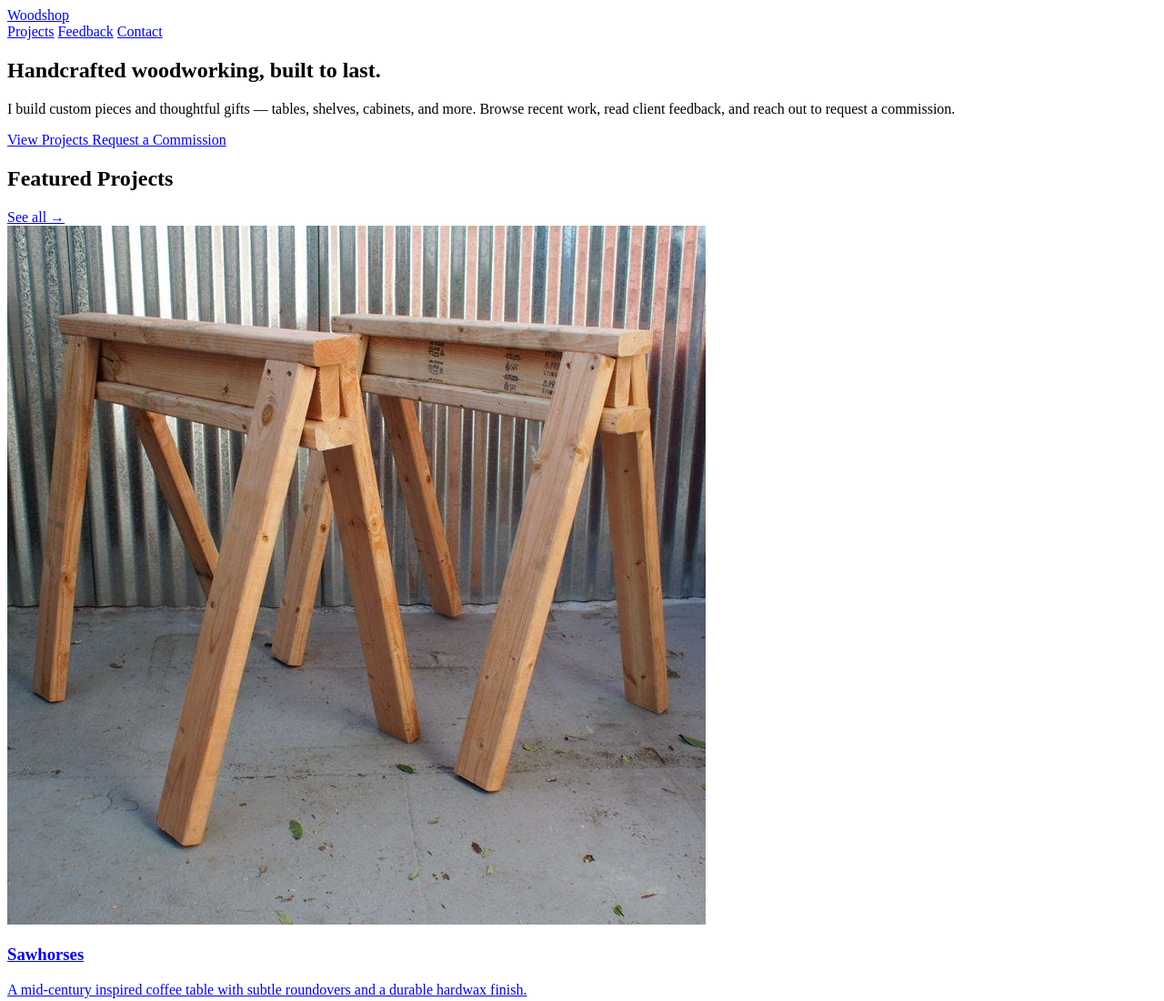
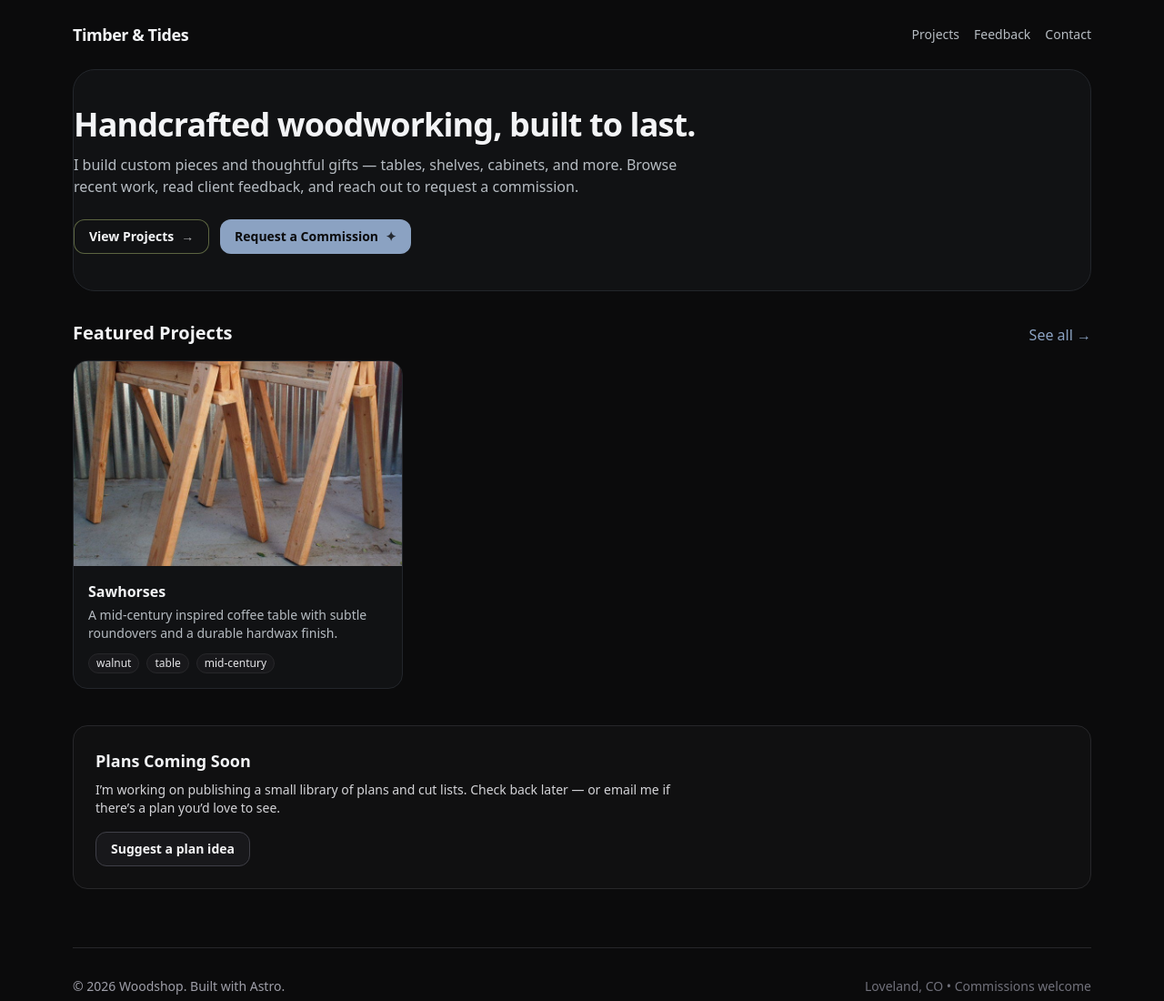
Before and after one commit to schillingjerrid/timber-and-tides-woodcraft-website, an Astro site: page / in a window 1280 px wide. Shown: the top 1100 px of the page at 91% size. Built offline with nearby package versions, Linux system fonts and the light colour scheme; Astro itself is replaced by a stand-in of ours.

Commit message:
Initial theming and layout

```diff
--- a/src/components/Gallery.astro
+++ b/src/components/Gallery.astro
@@ -1,11 +1,18 @@
 ---
-const { images = [], altPrefix = "Project photo" } = Astro.props;
+type Props = {
+  images?: string[];
+  altPrefix?: string;
+};
+
+const props = Astro.props as Props;
+const images: string[] = props.images ?? [];
+const altPrefix: string = props.altPrefix ?? "Project photo";
 ---
 
 {images.length > 0 && (
   <div class="mt-6 grid grid-cols-1 gap-3 sm:grid-cols-2">
-    {images.map((src, i) => (
-      <div class="overflow-hidden rounded-xl border border-zinc-800 bg-zinc-900">
+    {images.map((src: string, i: number) => (
+      <div class="overflow-hidden rounded-xl border border-border bg-surface">
         <img
           src={src}
           alt={`${altPrefix} ${i + 1}`}
--- a/src/components/ProjectCard.astro
+++ b/src/components/ProjectCard.astro
@@ -1,14 +1,27 @@
 ---
 import TagPill from "./TagPill.astro";
 
-const { href, title, excerpt, coverImage, tags = [] } = Astro.props;
+type Props = {
+  href: string;
+  title: string;
+  excerpt?: string;
+  coverImage: string;
+  tags?: string[];
+};
+
+const props = Astro.props as Props;
+const href: string = props.href;
+const title: string = props.title;
+const excerpt: string | undefined = props.excerpt;
+const coverImage: string = props.coverImage;
+const tags: string[] = props.tags ?? [];
 ---
 
 <a
   href={href}
-  class="group overflow-hidden rounded-2xl border border-zinc-800 bg-zinc-900/40 hover:bg-zinc-900 transition"
+  class="group overflow-hidden rounded-2xl border border-border bg-surface hover:bg-surface-2 transition"
 >
-  <div class="aspect-16/10 overflow-hidden bg-zinc-900">
+  <div class="aspect-16/10 overflow-hidden bg-surface">
     <img
       src={coverImage}
       alt={title}
@@ -19,11 +32,14 @@ const { href, title, excerpt, coverImage, tags = [] } = Astro.props;
 
   <div class="p-4">
     <h3 class="text-base font-semibold">{title}</h3>
-    {excerpt && <p class="mt-1 text-sm text-zinc-300">{excerpt}</p>}
 
-    {tags?.length > 0 && (
+    {excerpt && <p class="mt-1 text-sm text-muted">{excerpt}</p>}
+
+    {tags.length > 0 && (
       <div class="mt-3 flex flex-wrap gap-2">
-        {tags.slice(0, 4).map((t) => <TagPill tag={t} />)}
+        {tags.slice(0, 4).map((t: string) => (
+          <TagPill tag={t} />
+        ))}
       </div>
     )}
   </div>
--- a/src/layouts/BaseLayout.astro
+++ b/src/layouts/BaseLayout.astro
@@ -1,4 +1,6 @@
 ---
+import "../styles/theme.css";
+
 const {
   title = "Woodworking Portfolio",
   description = "Handcrafted woodworking projects and commissions.",
@@ -14,21 +16,26 @@ const {
     <title>{title}</title>
 
     <meta name="theme-color" content="#0b0f0e" />
+
+    <!-- <link rel="icon" href="/favicon.ico" /> -->
+    <link rel="icon" type="image/svg+xml" href="/favicon.svg" />
+    <!-- <link rel="apple-touch-icon" href="/apple-touch-icon.png" /> -->
   </head>
 
-  <body class="min-h-screen bg-zinc-950 text-zinc-100">
+  <body class="min-h-screen bg-bg text-fg">
     <div class="mx-auto max-w-6xl px-4">
       <header class="py-6 flex items-center justify-between gap-4">
-        <a href="/" class="font-semibold tracking-tight text-lg">
-          Woodshop
+        <a href="/" class="font-semibold tracking-tight text-lg text-fg">
+          Timber & Tides
         </a>
 
-        <nav class="flex gap-4 text-sm text-zinc-200">
-          <a class="hover:text-white" href="/projects/">Projects</a>
-          <a class="hover:text-white" href="/testimonials/">Feedback</a>
-          <a class="hover:text-white" href="/contact/">Contact</a>
+        <nav class="flex gap-4 text-sm text-muted">
+          <a class="hover:text-fg transition" href="/projects/">Projects</a>
+          <a class="hover:text-fg transition" href="/testimonials/">Feedback</a>
+          <a class="hover:text-fg transition" href="/contact/">Contact</a>
         </nav>
       </header>
+
 
       <main class="pb-16">
         <slot />
--- a/src/pages/index.astro
+++ b/src/pages/index.astro
@@ -14,11 +14,18 @@ const featured = projects
   title="Woodshop — Portfolio"
   description="Handcrafted woodworking projects, client feedback, and commission requests."
 >
-  <section class="py-10">
+  <section class="py-10 rounded-3xl border border-border bg-surface relative overflow-hidden">
+  <div
+    class="absolute inset-0 opacity-30 pointer-events-none"
+    style="background:  radial-gradient(800px circle at 20% 10%, var(--color-deep), transparent 60%),
+                        radial-gradient(700px circle at 80% 30%, var(--color-primary), transparent 55%);"
+  ></div>
+
+  <div class="relative">
     <h1 class="text-3xl sm:text-4xl font-bold tracking-tight">
       Handcrafted woodworking, built to last.
     </h1>
-    <p class="mt-3 max-w-2xl text-zinc-300">
+    <p class="mt-3 max-w-2xl text-muted">
       I build custom pieces and thoughtful gifts — tables, shelves, cabinets, and more.
       Browse recent work, read client feedback, and reach out to request a commission.
     </p>
@@ -26,23 +33,36 @@ const featured = projects
     <div class="mt-6 flex flex-wrap gap-3">
       <a
         href="/projects/"
-        class="rounded-xl bg-white px-4 py-2 text-sm font-semibold text-zinc-950 hover:bg-zinc-200 transition"
+        class="group inline-flex items-center justify-center rounded-xl border border-secondary/60 bg-surface px-4 py-2 text-sm font-semibold text-fg
+                transition will-change-transform
+                hover:bg-surface-2 hover:-translate-y-0.5 hover:shadow-lg hover:shadow-black/30
+                active:translate-y-0
+                focus:outline-none focus-visible:ring-2 focus-visible:ring-secondary/70 focus-visible:ring-offset-2 focus-visible:ring-offset-bg"
       >
         View Projects
+        <span class="ml-2 opacity-70 transition group-hover:opacity-100 group-hover:translate-x-0.5">→</span>
       </a>
+
       <a
         href="/contact/"
-        class="rounded-xl border border-zinc-700 bg-zinc-900 px-4 py-2 text-sm font-semibold text-zinc-100 hover:bg-zinc-800 transition"
+        class="group inline-flex items-center justify-center rounded-xl bg-primary px-4 py-2 text-sm font-semibold text-bg
+                transition will-change-transform
+                hover:-translate-y-0.5 hover:shadow-lg hover:shadow-black/30 hover:brightness-110
+                active:translate-y-0
+                focus:outline-none focus-visible:ring-2 focus-visible:ring-primary/70 focus-visible:ring-offset-2 focus-visible:ring-offset-bg"
       >
         Request a Commission
+        <span class="ml-2 opacity-80 transition group-hover:rotate-6 group-hover:scale-110">✦</span>
       </a>
     </div>
-  </section>
+  </div>
+</section>
+
 
   <section class="mt-8">
     <div class="flex items-end justify-between gap-4">
       <h2 class="text-xl font-semibold">Featured Projects</h2>
-      <a href="/projects/" class="text-sm text-zinc-300 hover:text-white">See all →</a>
+      <a class="text-primary hover:text-fg transition" href="/projects/">See all →</a>
     </div>
 
     {featured.length === 0 ? (
--- /dev/null
+++ b/src/styles/theme.css
@@ -0,0 +1,34 @@
+@import "tailwindcss";
+
+/* Tailwind v4 theme tokens (become usable as bg-*, text-*, border-*) */
+@theme {
+  /* Core dark UI */
+  --color-bg: #0b0b0c;        /* near-black */
+  --color-surface: #111214;   /* cards/nav */
+  --color-surface-2: #16181b; /* hover/raised */
+  --color-border: #23262b;
+
+  /* Text */
+  --color-fg: #f3f4f6;        /* near-white */
+  --color-muted: #b6bcc2;     /* lighter muted text */
+  --color-subtle: #8b8f92;    /* your gray */
+
+  /* Brand accents (your colors) */
+  --color-primary: #8ba2c2;   /* steel blue */
+  --color-secondary: #8e9d60; /* sage */
+  --color-accent: #994a4e;    /* warm redwood */
+  --color-deep: #420810;      /* deep wine */
+
+  /* Optional semantic */
+  --color-link: #8ba2c2;
+}
+
+/* Global base styling */
+:root {
+  color-scheme: dark;
+}
+
+body {
+  background: var(--color-bg);
+  color: var(--color-fg);
+}
```
Also changed, not shown: public/images/projects/project-1/01.jpg (renamed from public/images/projects/project-1/01.JPG), src/content/testimonials/jane-doe.md (renamed from src/content/testimonials/jane-doe.mdx).
